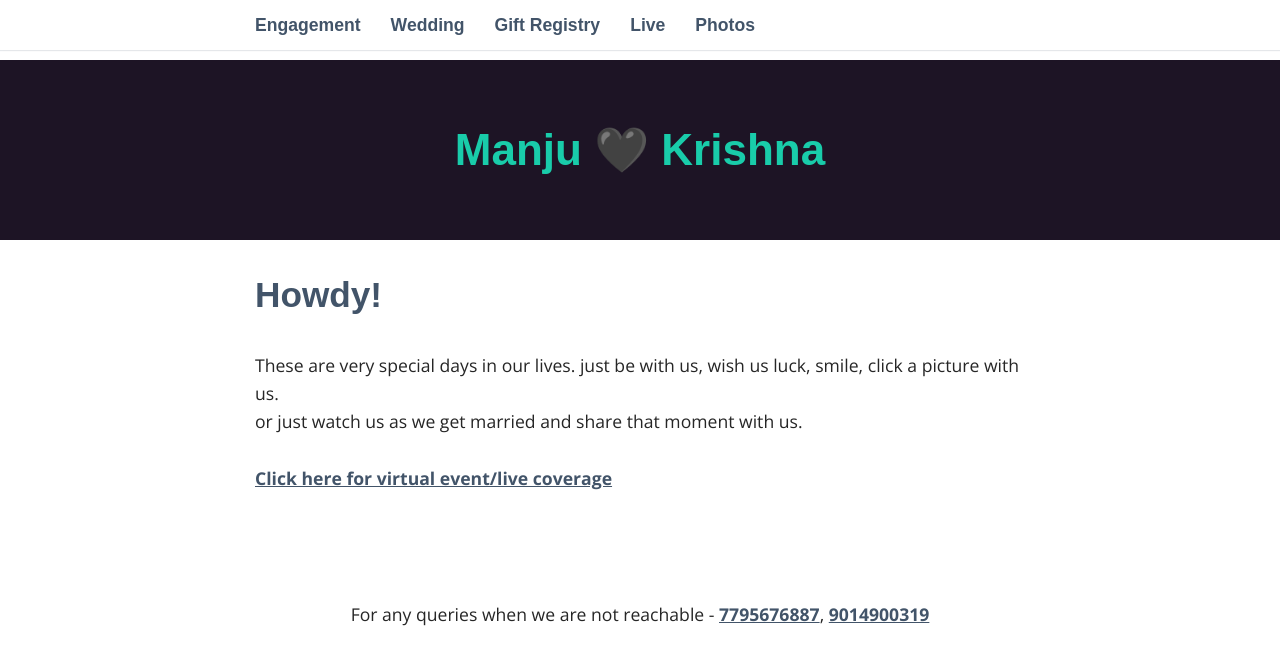
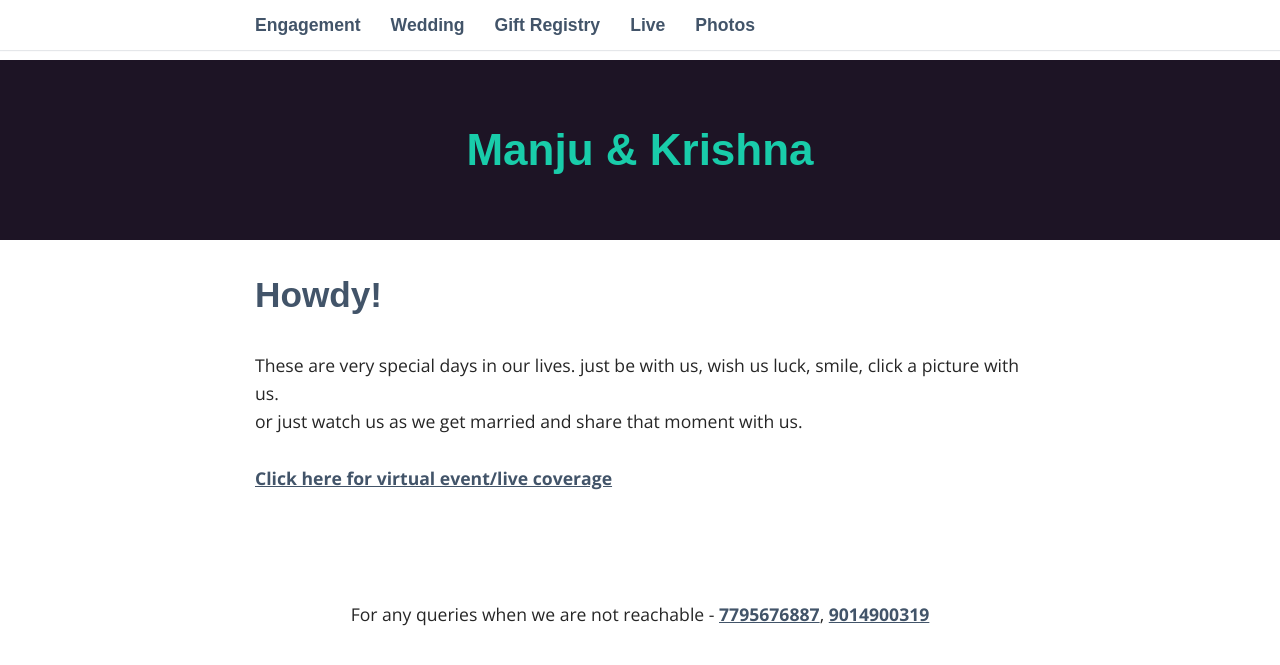
Before and after one commit to krish300/wedding, a Jekyll site: the page built from index.html, in a window 1280 px wide. Shown: the top 665 px of the page. Built offline with Jekyll 4.4.1, drawn with Linux system fonts in a browser that asks for light colours; some web fonts are replaced; part of the change alters nothing that is shown.

```diff
--- a/_config.yml
+++ b/_config.yml
@@ -1,5 +1,5 @@
 # Site Settings
-title: Manju &#128420 Krishna
+title: Manju & Krishna
 email: krishna.teja300@gmail.com
 description: >
   Wedding Information Website
```
